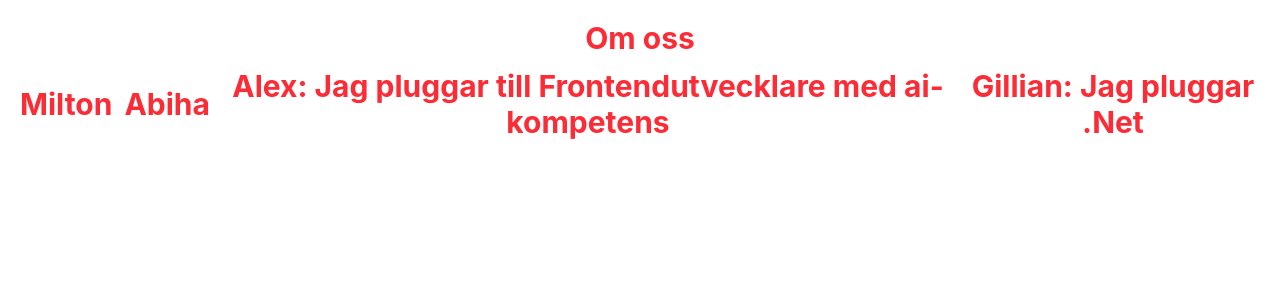
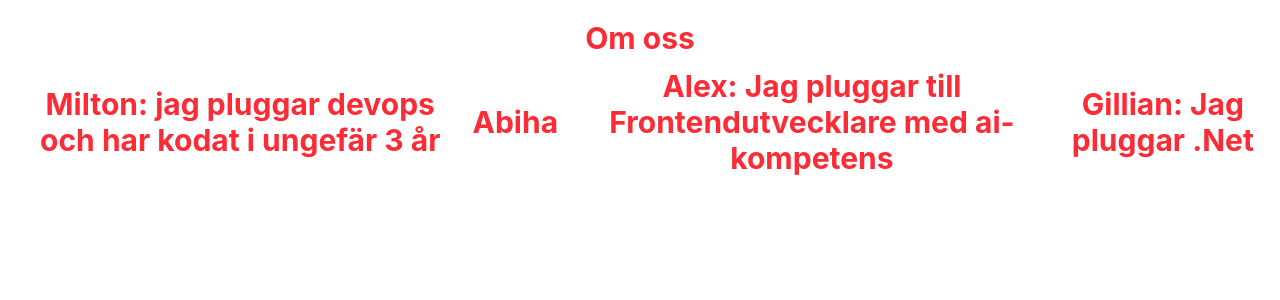
Before and after one commit to mr-milt/chashack, a React (Vite) app: page /AboutUs in a window 1280 px wide. Shown: the top 300 px of the page. Built offline with nearby package versions, Linux system fonts and the light colour scheme.

Commit message:
milton about

```diff
--- a/src/pages/About.jsx
+++ b/src/pages/About.jsx
@@ -10,7 +10,7 @@ export default function About() {
       <div className="flex gap-3 flex-row justify-center">
         <div className="flex text-3xl text-center items-center font-bold">
           <img src="" alt="" />
-          <p>Milton</p>
+          <p>Milton: jag pluggar devops och har kodat i ungefär 3 år</p>
         </div>
         <div className="flex text-3xl text-center items-center font-bold">
           <img src="" alt="" />
```
